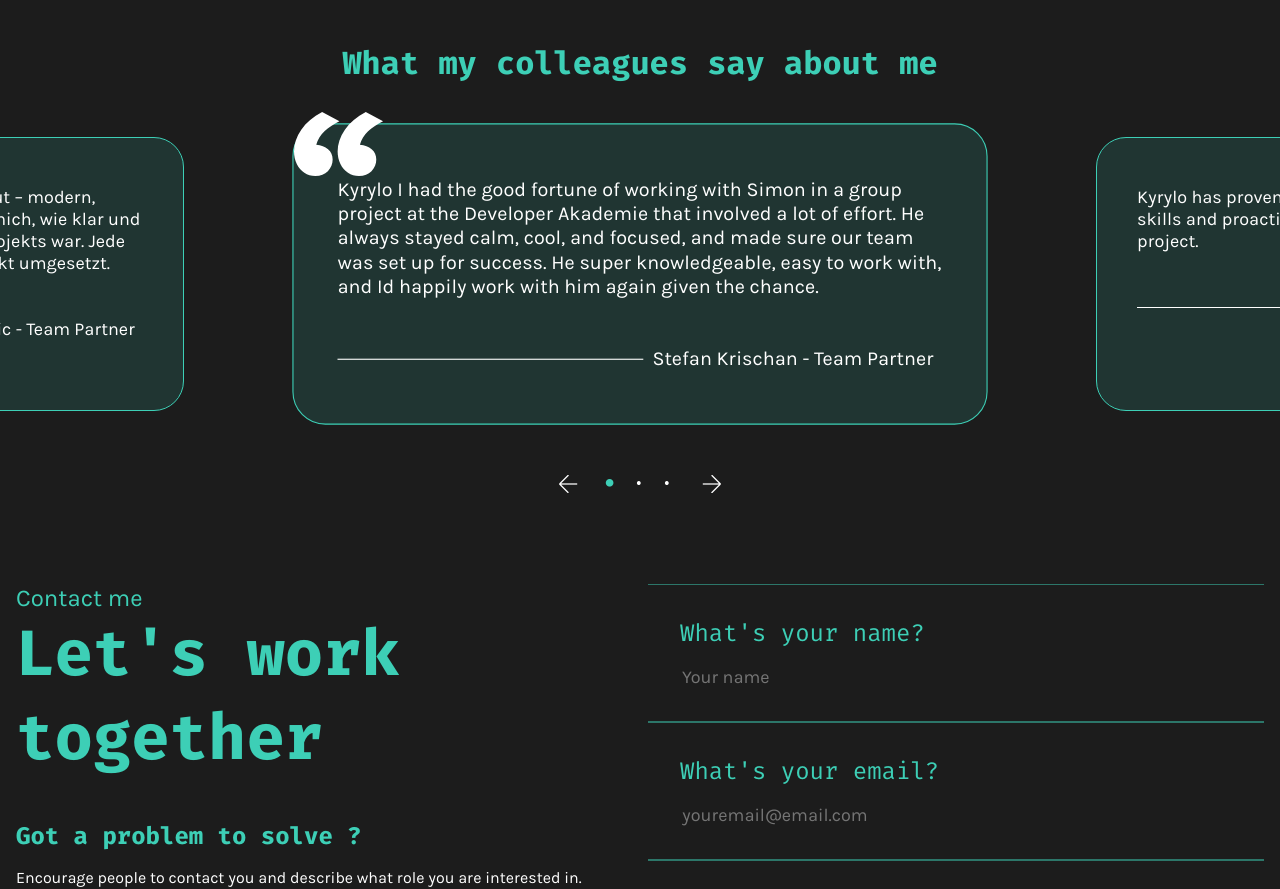
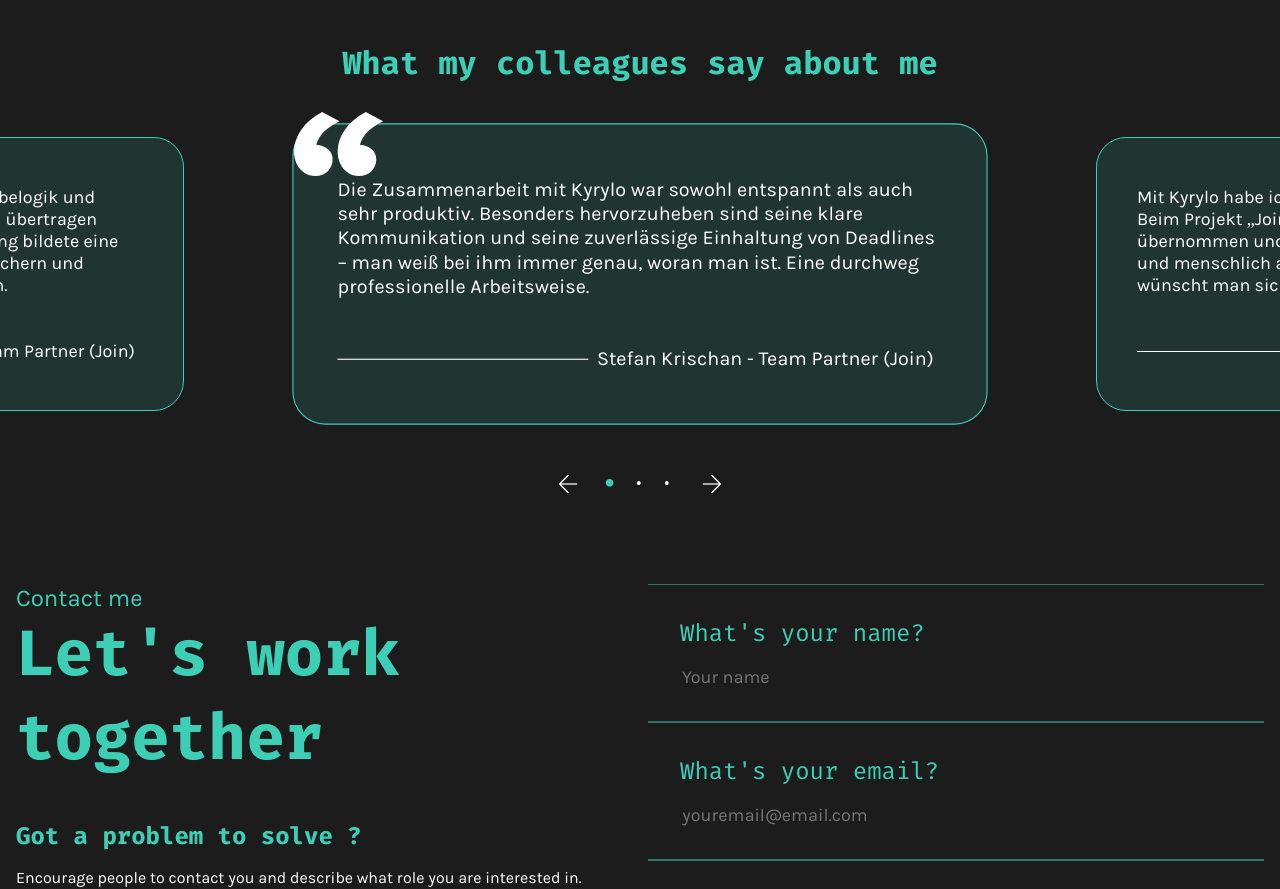
Before and after one commit to Kyrylo-Novikov/Portfolio, an Angular app: page / in a window 1280 px wide. Shown: the part 3120-4009 px from the top of the page. Built offline with nearby package versions, Linux system fonts and the light colour scheme.

Commit message:
refactor(references):replace placeholder with real references

```diff
--- a/package.json
+++ b/package.json
@@ -27,6 +27,7 @@
     "@angular/cli": "^17.0.6",
     "@angular/compiler-cli": "^17.0.0",
     "@types/jasmine": "~5.1.0",
+    "baseline-browser-mapping": "^2.8.29",
     "jasmine-core": "~5.1.0",
     "karma": "~6.4.0",
     "karma-chrome-launcher": "~3.2.0",
--- a/src/app/references/referenc-item/referenc-item.component.scss
+++ b/src/app/references/referenc-item/referenc-item.component.scss
@@ -2,6 +2,7 @@
 
 .referenc {
   @extend .d-flex-dirc-c;
+  justify-content: space-between;
   background-color: #3dcfb725;
   border: 1px solid var(--color-1);
   height: 274px;
@@ -9,7 +10,6 @@
   padding: 48px 40px;
   gap: 44px;
   width: 632px;
-  transform: scale(1);
   transition: transform 0.5s ease;
   > div {
     display: flex;
--- a/src/app/references/references.component.scss
+++ b/src/app/references/references.component.scss
@@ -54,7 +54,7 @@ section {
 
 .referenc {
   transition: transform 1s ease-in-out;
-  transform: scale(1);
+  // transform: scale(1);
 }
 
 .dot {
--- a/src/app/references/references.component.ts
+++ b/src/app/references/references.component.ts
@@ -39,28 +39,28 @@ export class ReferencesComponent {
 
   referenceArray = signal<{ name: string; text: string }[]>([
     {
-      name: 'Andrè Zelmer - Team Partner',
-      text: 'Kyrylo has proven to be a reliable group partner. His technical skills and proactive approach were crucial to the success of our project.',
+      name: 'Andrè Zelmer - Team Partner (Join & Kochwelt)',
+      text: 'Mit Kyrylo habe ich an mehreren Projekten zusammengearbeitet. Beim Projekt „Join“ hat er den Bereich zur Erstellung von Aufgaben übernommen und zuverlässig geliefert. Technisch sehr kompetent und menschlich absolut unkompliziert – genau so jemanden wünscht man sich im Team.',
     },
     {
-      name: 'Zeljako Alacovic - Team Partner',
-      text: 'Kyrylo hat unsere Website komplett neu aufgebaut – modern, schnell und intuitiv. Besonders beeindruckt hat mich, wie klar und verständlich die Kommunikation während des Projekts war. Jede Idee wurde ernst genommen und technisch perfekt umgesetzt.',
+      name: 'Zeljako Alacovic - Team Partner (Join)',
+      text: 'Kyrylo übernahm die Verantwortung für die Eingabelogik und sorgte dafür, dass neue Tasks fehlerfrei an die API übertragen wurden. Seine präzise und stabile Implementierung bildete eine verlässliche Grundlage für das störungsfreie Speichern und Weiterverarbeiten der Daten im gesamten System.',
     },
     {
-      name: 'Stefan Krischan - Team Partner',
-      text: 'Kyrylo I had the good fortune of working with Simon in a group project at the Developer Akademie that involved a lot of effort. He always stayed calm, cool, and focused, and made sure our team was set up for success. He super knowledgeable, easy to work with, and Id happily work with him again given the chance.',
+      name: 'Stefan Krischan - Team Partner (Join)',
+      text: 'Die Zusammenarbeit mit Kyrylo war sowohl entspannt als auch sehr produktiv. Besonders hervorzuheben sind seine klare Kommunikation und seine zuverlässige Einhaltung von Deadlines – man weiß bei ihm immer genau, woran man ist. Eine durchweg professionelle Arbeitsweise.',
     },
     {
-      name: 'Andrè Zelmer - Team Partner',
-      text: 'Kyrylo has proven to be a reliable group partner. His technical skills and proactive approach were crucial to the success of our project.',
+      name: 'Andrè Zelmer - Team Partner (Join & Kochwelt)',
+      text: 'Mit Kyrylo habe ich an mehreren Projekten zusammengearbeitet. Beim Projekt „Join“ hat er den Bereich zur Erstellung von Aufgaben übernommen und zuverlässig geliefert. Technisch sehr kompetent und menschlich absolut unkompliziert – genau so jemanden wünscht man sich im Team.',
     },
     {
-      name: 'Zeljako Alacovic - Team Partner',
-      text: 'Kyrylo hat unsere Website komplett neu aufgebaut – modern, schnell und intuitiv. Besonders beeindruckt hat mich, wie klar und verständlich die Kommunikation während des Projekts war. Jede Idee wurde ernst genommen und technisch perfekt umgesetzt.',
+      name: 'Zeljako Alacovic - Team Partner (Join)',
+      text: 'Kyrylo übernahm die Verantwortung für die Eingabelogik und sorgte dafür, dass neue Tasks fehlerfrei an die API übertragen wurden. Seine präzise und stabile Implementierung bildete eine verlässliche Grundlage für das störungsfreie Speichern und Weiterverarbeiten der Daten im gesamten System.',
     },
     {
-      name: 'Stefan Krischan - Team Partner',
-      text: 'Kyrylo I had the good fortune of working with Simon in a group project at the Developer Akademie that involved a lot of effort. He always stayed calm, cool, and focused, and made sure our team was set up for success. He super knowledgeable, easy to work with, and Id happily work with him again given the chance.',
+      name: 'Stefan Krischan - Team Partner (Join)',
+      text: 'Die Zusammenarbeit mit Kyrylo war sowohl entspannt als auch sehr produktiv. Besonders hervorzuheben sind seine klare Kommunikation und seine zuverlässige Einhaltung von Deadlines – man weiß bei ihm immer genau, woran man ist. Eine durchweg professionelle Arbeitsweise.',
     },
   ]);
 
```
Also changed, not shown: 1 other file (tests, documents, lock files or other folders).
